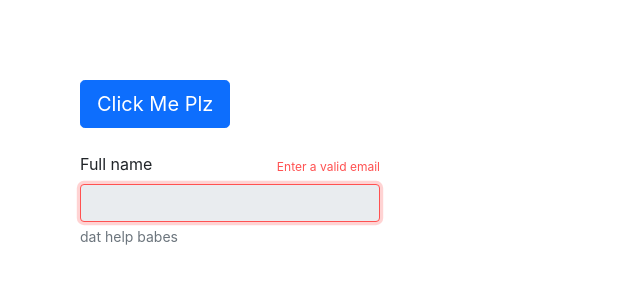
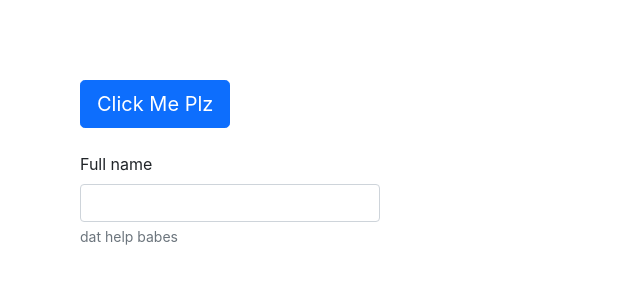
Before and after one commit to jaygraygray/frontend-boilerplate, a React app: page / in a window 1280 px wide. Shown: the top 300 px of the page, without its empty margins (0-640 px from the left). Built offline with nearby package versions, Linux system fonts and the light colour scheme.

Commit message:
pass checks

```diff
--- a/src/App.tsx
+++ b/src/App.tsx
@@ -11,13 +11,7 @@ function App(): ReactElement {
           <Button size="large" label="Click Me Plz" actionType="primary" />
           <br />
           <br />
-          <Input
-            label="Full name"
-            error="Enter a valid email"
-            size="md"
-            helpText="dat help babes"
-            disabled
-          />
+          <Input label="Full name" size="md" helpText="dat help babes" />
         </Form>
       </div>
     </div>
--- a/src/ui/components/Form/Form.tsx
+++ b/src/ui/components/Form/Form.tsx
@@ -1,4 +1,4 @@
-import React, { ReactElement } from "react";
+import React, { ReactNode } from "react";
 
 interface FormProps {
   /**
@@ -10,20 +10,17 @@ interface FormProps {
    * Has user entered all valid data?
    */
   valid?: boolean;
-  children: ReactElement<any> | ReactElement<any>[];
+  children: ReactNode;
 }
 
 /**
  * button alignment prop
+ * disable whole form from one prop
  * default css margins
  *
  */
 
-export const Form = ({
-  disabled,
-  children,
-  ...props
-}: FormProps): ReactElement => {
+export const Form = ({ children, ...props }: FormProps): ReactNode => {
   return (
     <form {...props} className="form-container">
       <div className="form-group">{children}</div>
--- a/src/ui/components/Input/Input.tsx
+++ b/src/ui/components/Input/Input.tsx
@@ -19,19 +19,6 @@ interface Props {
   error?: string;
 }
 
-// conver variables sm md lg to numbers 1 2 3
-const convertSizeToNumbersForFonts = (size: string): number => {
-  switch (size) {
-    case "sm":
-      return 7;
-    case "md":
-      return 6;
-    case "lg":
-      return 4;
-  }
-  return 5;
-};
-
 export const Input = ({
   label = "",
   multiLine,
@@ -43,6 +30,7 @@ export const Input = ({
 }: Props): ReactElement => {
   const inputRef = useRef<HTMLInputElement & HTMLTextAreaElement>(null);
   // @todo: figure out typing for this
+  // eslint-disable-next-line @typescript-eslint/no-explicit-any
   const { labelProps, inputProps }: any = useTextField(props, inputRef);
 
   const inputStyles = classNames({
```
Also changed, not shown: src/ui/components/Page/Page.tsx (+4 -3 lines), .eslintrc.js.
